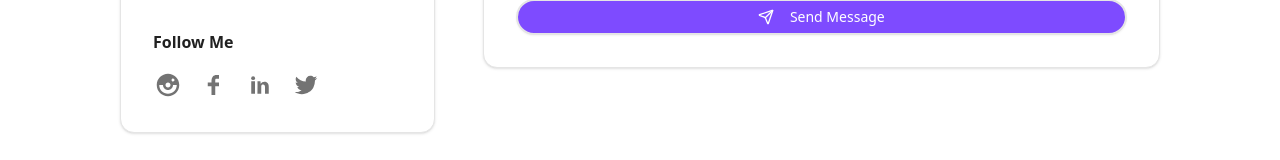
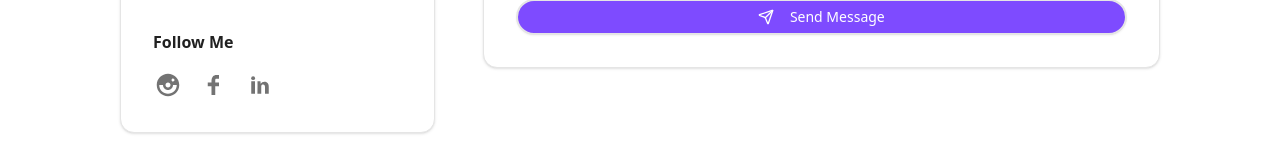
Before and after one commit to Kushal-Shr/sid-writes, a Next.js app: page /contact in a window 1280 px wide. Shown: the part 754-914 px from the top of the page. Built offline with nearby package versions, Linux system fonts and the light colour scheme.

Commit message:
remove-x

```diff
--- a/app/contact/page.tsx
+++ b/app/contact/page.tsx
@@ -135,12 +135,6 @@
                   >
                     <TiSocialLinkedin className="text-3xl" />
                   </Link>
-                  <Link
-                    href="#"
-                    className="text-muted-foreground hover:text-accent-foreground transition-colors"
-                  >
-                    <TiSocialTwitter className="text-3xl" />
-                  </Link>
                 </div>
               </div>
             </Card>
```
